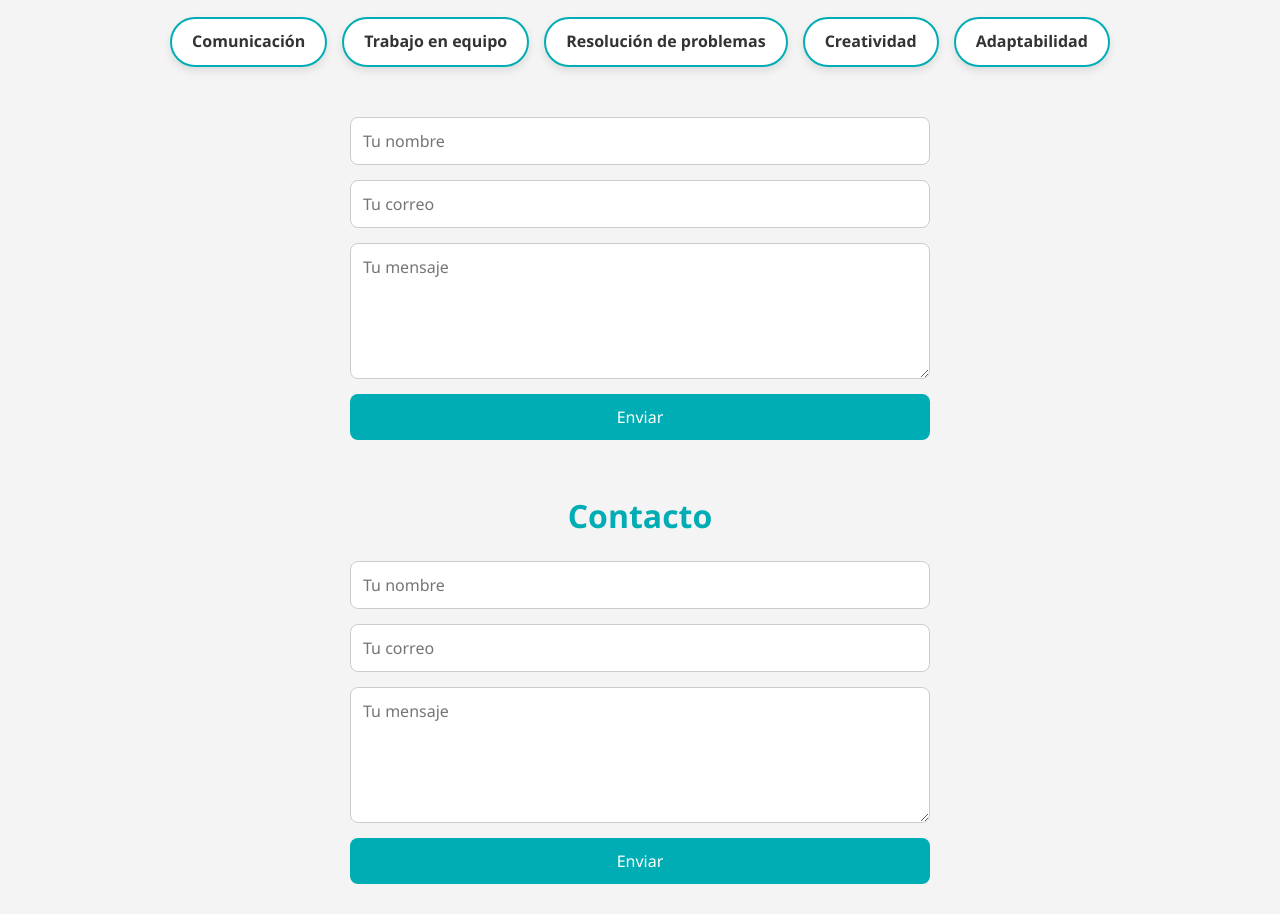
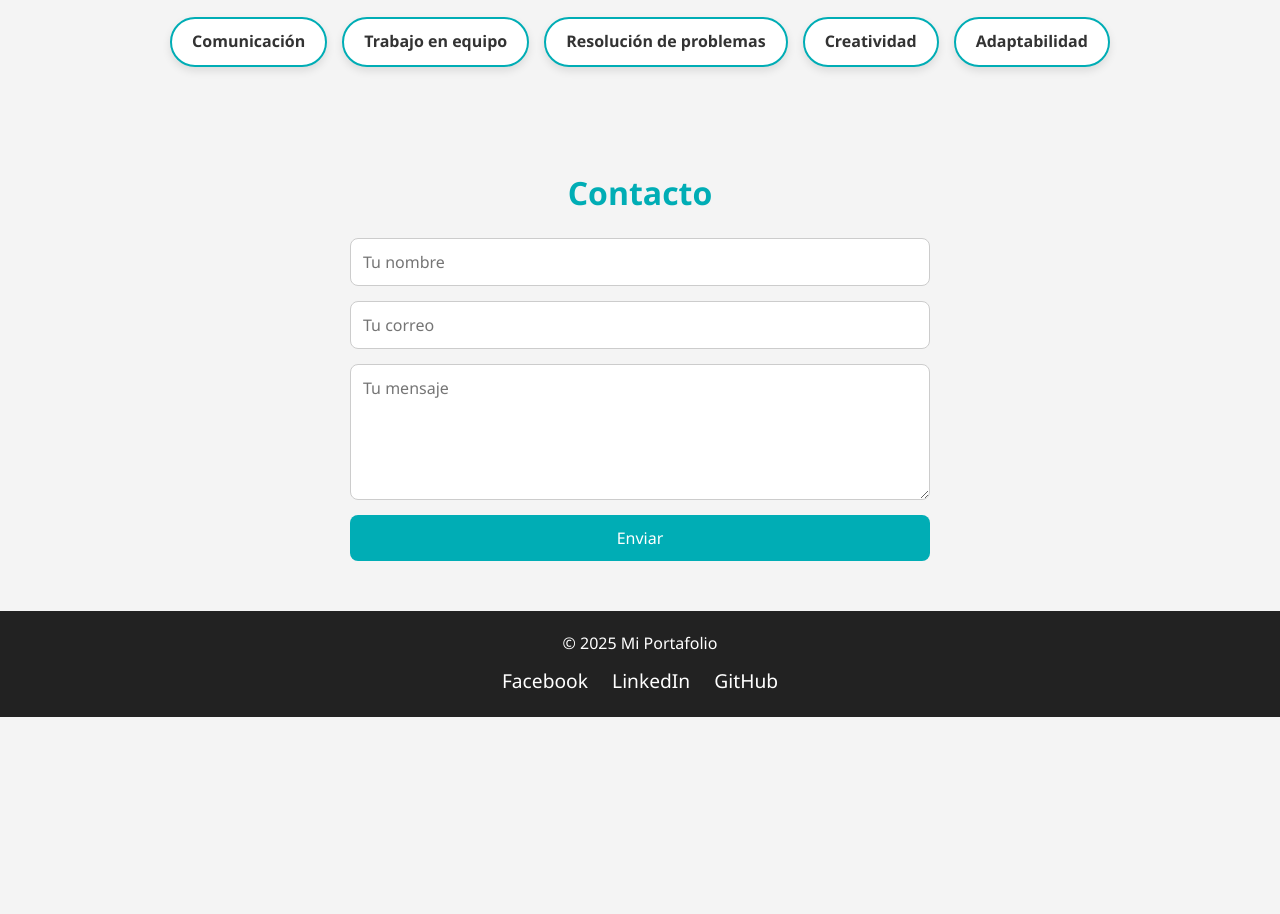
Before and after one commit to JorgeFreire95/MiPortafolio, a plain HTML site: page index.html in a window 1280 px wide. Shown: the part 1324-2238 px from the top of the page. After the commit the page ends 2041 px from the top, so only its background shows below. Drawn offline with Linux system fonts and the light colour scheme.

Commit message:
Update index.html

```diff
--- a/index.html
+++ b/index.html
@@ -78,14 +78,6 @@
     </div>
   </section>
 
-
-  <form action="https://formspree.io/f/mjvklwzz" method="POST">
-    <input type="text" name="nombre" placeholder="Tu nombre" required>
-    <input type="email" name="email" placeholder="Tu correo" required>
-    <textarea name="mensaje" rows="5" placeholder="Tu mensaje" required></textarea>
-    <button type="submit">Enviar</button>
-  </form>
-
   <!-- CONTACTO -->
   <section id="contacto">
     <h2>Contacto</h2>
```
